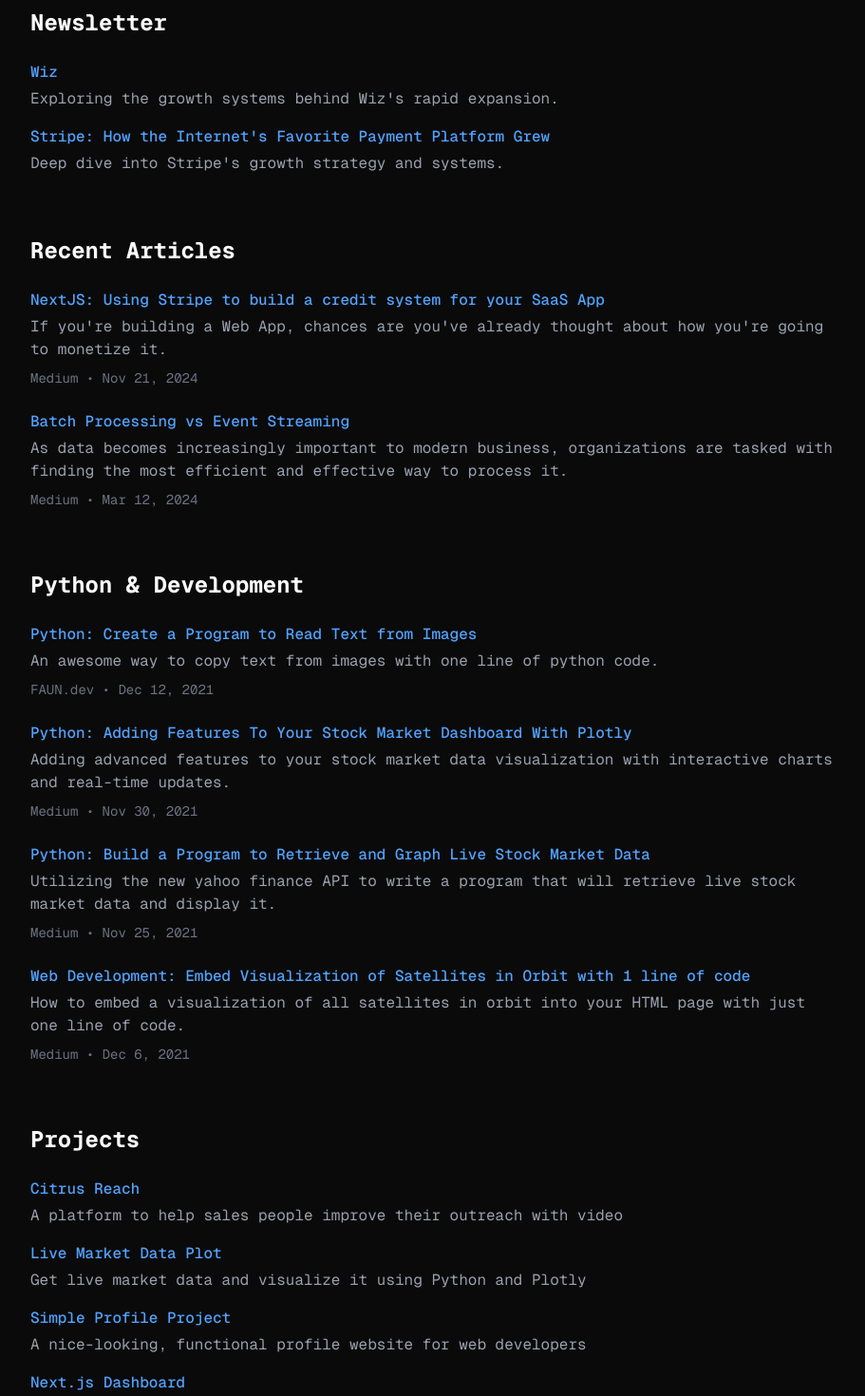
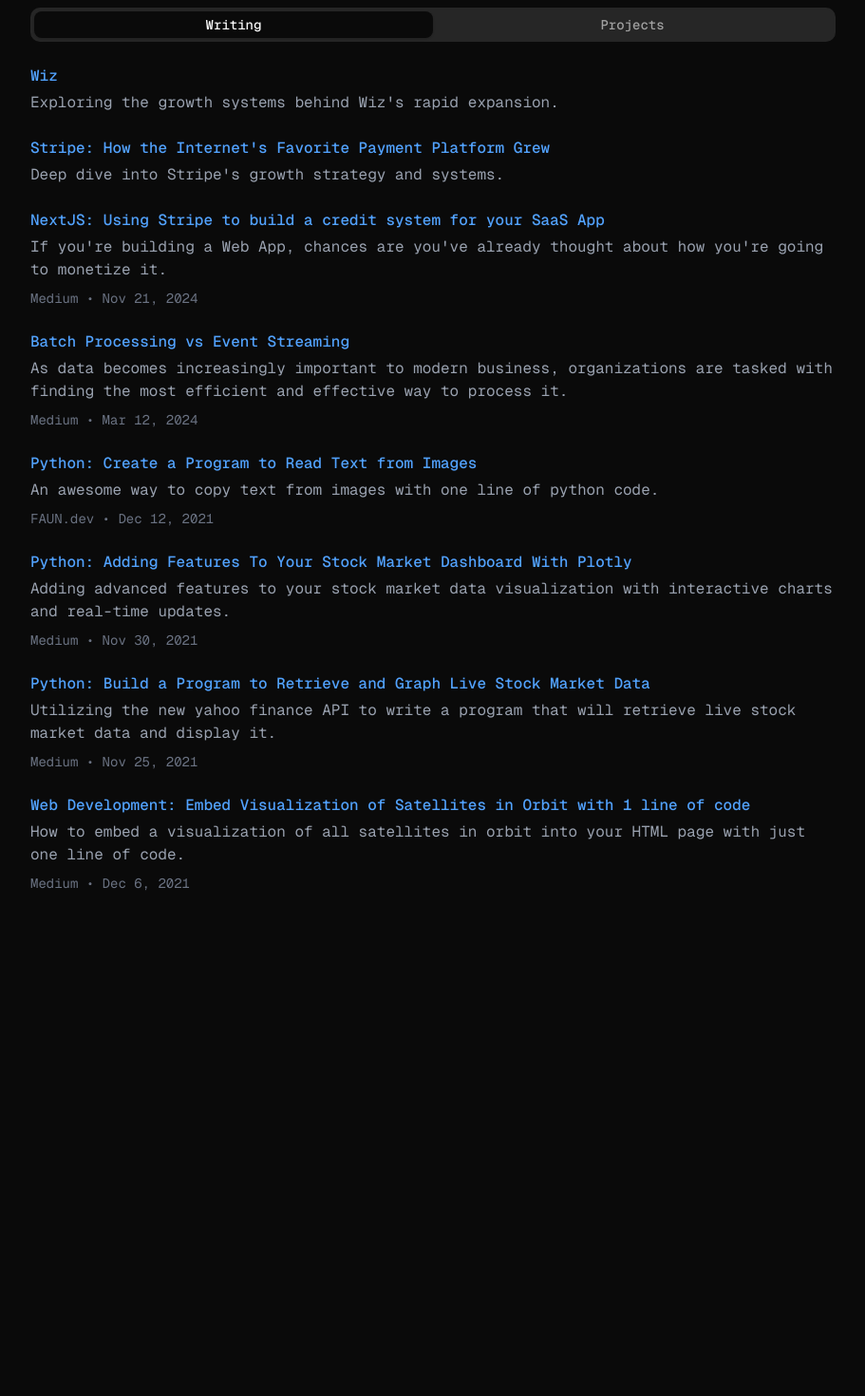
Before and after one commit to jordanskizash/profiile-site, a Next.js app: page / in a window 1280 px wide. Shown: the part 400-1870 px from the top of the page at 95% size, without its empty margins (184-1095 px from the left). After the commit the page ends 1404 px from the top, so only its background shows below. Built offline with nearby package versions, Linux system fonts and the light colour scheme.

Commit message:
Improved layout to include tabs for writing and projects

```diff
--- a/app/page.tsx
+++ b/app/page.tsx
@@ -1,4 +1,5 @@
 import { ThemeToggle } from "@/components/theme-toggle"
+import { Tabs, TabsList, TabsTrigger, TabsContent } from "@/components/ui/tabs"
 
 export default function Home() {
   return (
@@ -47,10 +48,16 @@
         </div>
       </div>
 
-      {/* Newsletter */}
-      <section className="mb-16">
-        <h2 className="text-2xl font-bold mb-6">Newsletter</h2>
-        <div className="space-y-4">
+      {/* Tabs */}
+      <Tabs defaultValue="writing" className="w-full">
+        <TabsList className="grid w-full grid-cols-2">
+          <TabsTrigger value="writing">Writing</TabsTrigger>
+          <TabsTrigger value="projects">Projects</TabsTrigger>
+        </TabsList>
+
+        <TabsContent value="writing" className="mt-6">
+          <div className="space-y-6">
+            {/* Newsletter Articles */}
             <div>
               <a
                 href="https://jordansteinberg.substack.com/p/wiz"
@@ -60,7 +67,7 @@
               >
                 Wiz
               </a>
-            <p className="text-gray-600 dark:text-gray-400 mt-1">Exploring the growth systems behind Wiz's rapid expansion.</p>
+              <p className="text-gray-600 dark:text-gray-400 mt-1">Exploring the growth systems behind Wiz&apos;s rapid expansion.</p>
             </div>
 
             <div>
@@ -70,17 +77,12 @@
                 rel="noopener noreferrer"
                 className="text-blue-400 hover:text-blue-300 transition-colors font-medium"
               >
-              Stripe: How the Internet's Favorite Payment Platform Grew
+                Stripe: How the Internet&apos;s Favorite Payment Platform Grew
               </a>
-            <p className="text-gray-600 dark:text-gray-400 mt-1">Deep dive into Stripe's growth strategy and systems.</p>
+              <p className="text-gray-600 dark:text-gray-400 mt-1">Deep dive into Stripe&apos;s growth strategy and systems.</p>
             </div>
-        </div>
-      </section>
 
             {/* Recent Articles */}
-      <section className="mb-16">
-        <h2 className="text-2xl font-bold mb-6">Recent Articles</h2>
-        <div className="space-y-6">
             <article>
               <a
                 href="https://medium.com/@jsteinb/nextjs-using-stripe-to-build-a-credit-system-for-your-saas-app-3562e1608c25"
@@ -91,7 +93,7 @@
                 NextJS: Using Stripe to build a credit system for your SaaS App
               </a>
               <p className="text-gray-600 dark:text-gray-400 mt-1">
-              If you're building a Web App, chances are you've already thought about how you're going to monetize it.
+                If you&apos;re building a Web App, chances are you&apos;ve already thought about how you&apos;re going to monetize it.
               </p>
               <p className="text-gray-500 dark:text-gray-500 text-sm mt-2">Medium • Nov 21, 2024</p>
             </article>
@@ -111,13 +113,8 @@
               </p>
               <p className="text-gray-500 dark:text-gray-500 text-sm mt-2">Medium • Mar 12, 2024</p>
             </article>
-        </div>
-      </section>
 
             {/* Python & Development Articles */}
-      <section className="mb-16">
-        <h2 className="text-2xl font-bold mb-6">Python & Development</h2>
-        <div className="space-y-6">
             <article>
               <a
                 href="https://medium.com/faun/python-create-a-program-to-read-text-from-images-350725054b2a"
@@ -178,61 +175,88 @@
               <p className="text-gray-500 dark:text-gray-500 text-sm mt-2">Medium • Dec 6, 2021</p>
             </article>
           </div>
-      </section>
+        </TabsContent>
 
-      {/* Projects */}
-      <section>
-        <h2 className="text-2xl font-bold mb-6">Projects</h2>
-        <div className="space-y-4">
+        <TabsContent value="projects" className="mt-6">
+          <div className="space-y-8">
+            <div className="grid grid-cols-1 lg:grid-cols-2 gap-8 items-start">
               <div>
                 <a
                   href="https://citrusreach.com"
                   target="_blank"
                   rel="noopener noreferrer"
-              className="text-blue-400 hover:text-blue-300 transition-colors font-medium"
+                  className="text-blue-400 hover:text-blue-300 transition-colors font-medium text-lg"
                 >
                   Citrus Reach
                 </a>
-            <p className="text-gray-600 dark:text-gray-400 mt-1">A platform to help sales people improve their outreach with video</p>
+                <p className="text-gray-600 dark:text-gray-400 mt-2 leading-relaxed">
+                  A platform to help sales people improve their outreach with video
+                </p>
+              </div>
+              <div className="bg-gray-100 dark:bg-gray-800 rounded-lg h-32 flex items-center justify-center border border-gray-200 dark:border-gray-700">
+                <span className="text-gray-500 dark:text-gray-400 text-sm">Preview Coming Soon</span>
+              </div>
             </div>
 
+            <div className="grid grid-cols-1 lg:grid-cols-2 gap-8 items-start">
               <div>
                 <a
                   href="https://github.com/jordanskizash/Live-Market-Data-PLot-"
                   target="_blank"
                   rel="noopener noreferrer"
-              className="text-blue-400 hover:text-blue-300 transition-colors font-medium"
+                  className="text-blue-400 hover:text-blue-300 transition-colors font-medium text-lg"
                 >
                   Live Market Data Plot
                 </a>
-            <p className="text-gray-600 dark:text-gray-400 mt-1">Get live market data and visualize it using Python and Plotly</p>
+                <p className="text-gray-600 dark:text-gray-400 mt-2 leading-relaxed">
+                  Get live market data and visualize it using Python and Plotly
+                </p>
+              </div>
+              <div className="bg-gray-100 dark:bg-gray-800 rounded-lg h-32 flex items-center justify-center border border-gray-200 dark:border-gray-700">
+                <span className="text-gray-500 dark:text-gray-400 text-sm">Preview Coming Soon</span>
+              </div>
             </div>
 
+            <div className="grid grid-cols-1 lg:grid-cols-2 gap-8 items-start">
               <div>
                 <a
                   href="https://github.com/jordanskizash/Simple-Profile-Project-"
                   target="_blank"
                   rel="noopener noreferrer"
-              className="text-blue-400 hover:text-blue-300 transition-colors font-medium"
+                  className="text-blue-400 hover:text-blue-300 transition-colors font-medium text-lg"
                 >
                   Simple Profile Project
                 </a>
-            <p className="text-gray-600 dark:text-gray-400 mt-1">A nice-looking, functional profile website for web developers</p>
+                <p className="text-gray-600 dark:text-gray-400 mt-2 leading-relaxed">
+                  A nice-looking, functional profile website for web developers
+                </p>
+              </div>
+              <div className="bg-gray-100 dark:bg-gray-800 rounded-lg h-32 flex items-center justify-center border border-gray-200 dark:border-gray-700">
+                <span className="text-gray-500 dark:text-gray-400 text-sm">Preview Coming Soon</span>
+              </div>
             </div>
 
+            <div className="grid grid-cols-1 lg:grid-cols-2 gap-8 items-start">
               <div>
                 <a
                   href="https://github.com/jordanskizash/nextdashboard"
                   target="_blank"
                   rel="noopener noreferrer"
-              className="text-blue-400 hover:text-blue-300 transition-colors font-medium"
+                  className="text-blue-400 hover:text-blue-300 transition-colors font-medium text-lg"
                 >
                   Next.js Dashboard
                 </a>
-            <p className="text-gray-600 dark:text-gray-400 mt-1">Dashboard from the Next.js learning course from Vercel</p>
+                <p className="text-gray-600 dark:text-gray-400 mt-2 leading-relaxed">
+                  Dashboard from the Next.js learning course from Vercel
+                </p>
+              </div>
+              <div className="bg-gray-100 dark:bg-gray-800 rounded-lg h-32 flex items-center justify-center border border-gray-200 dark:border-gray-700">
+                <span className="text-gray-500 dark:text-gray-400 text-sm">Preview Coming Soon</span>
               </div>
             </div>
-      </section>
+          </div>
+        </TabsContent>
+      </Tabs>
     </div>
   )
 }
--- /dev/null
+++ b/components/ui/tabs.tsx
@@ -0,0 +1,55 @@
+"use client"
+
+import * as React from "react"
+import * as TabsPrimitive from "@radix-ui/react-tabs"
+
+import { cn } from "@/lib/utils"
+
+const Tabs = TabsPrimitive.Root
+
+const TabsList = React.forwardRef<
+  React.ElementRef<typeof TabsPrimitive.List>,
+  React.ComponentPropsWithoutRef<typeof TabsPrimitive.List>
+>(({ className, ...props }, ref) => (
+  <TabsPrimitive.List
+    ref={ref}
+    className={cn(
+      "inline-flex h-9 items-center justify-center rounded-lg bg-muted p-1 text-muted-foreground",
+      className
+    )}
+    {...props}
+  />
+))
+TabsList.displayName = TabsPrimitive.List.displayName
+
+const TabsTrigger = React.forwardRef<
+  React.ElementRef<typeof TabsPrimitive.Trigger>,
+  React.ComponentPropsWithoutRef<typeof TabsPrimitive.Trigger>
+>(({ className, ...props }, ref) => (
+  <TabsPrimitive.Trigger
+    ref={ref}
+    className={cn(
+      "inline-flex items-center justify-center whitespace-nowrap rounded-md px-3 py-1 text-sm font-medium ring-offset-background transition-all focus-visible:outline-none focus-visible:ring-2 focus-visible:ring-ring focus-visible:ring-offset-2 disabled:pointer-events-none disabled:opacity-50 data-[state=active]:bg-background data-[state=active]:text-foreground data-[state=active]:shadow",
+      className
+    )}
+    {...props}
+  />
+))
+TabsTrigger.displayName = TabsPrimitive.Trigger.displayName
+
+const TabsContent = React.forwardRef<
+  React.ElementRef<typeof TabsPrimitive.Content>,
+  React.ComponentPropsWithoutRef<typeof TabsPrimitive.Content>
+>(({ className, ...props }, ref) => (
+  <TabsPrimitive.Content
+    ref={ref}
+    className={cn(
+      "mt-2 ring-offset-background focus-visible:outline-none focus-visible:ring-2 focus-visible:ring-ring focus-visible:ring-offset-2",
+      className
+    )}
+    {...props}
+  />
+))
+TabsContent.displayName = TabsPrimitive.Content.displayName
+
+export { Tabs, TabsList, TabsTrigger, TabsContent }
--- /dev/null
+++ b/eslint.config.js
@@ -0,0 +1,12 @@
+const { FlatCompat } = require("@eslint/eslintrc");
+const path = require("path");
+
+const compat = new FlatCompat({
+  baseDirectory: __dirname,
+});
+
+const eslintConfig = [
+  ...compat.extends("next/core-web-vitals"),
+];
+
+module.exports = eslintConfig;
--- a/package.json
+++ b/package.json
@@ -10,6 +10,7 @@
   },
   "dependencies": {
     "@radix-ui/react-slot": "^1.2.3",
+    "@radix-ui/react-tabs": "^1.1.13",
     "class-variance-authority": "^0.7.1",
     "clsx": "^2.1.1",
     "lucide-react": "^0.539.0",
@@ -19,10 +20,13 @@
     "tailwind-merge": "^3.3.1"
   },
   "devDependencies": {
+    "@eslint/eslintrc": "^3.3.1",
     "@tailwindcss/postcss": "^4",
     "@types/node": "^20",
     "@types/react": "^19",
     "@types/react-dom": "^19",
+    "eslint": "^9.37.0",
+    "eslint-config-next": "^15.5.4",
     "tailwindcss": "^4",
     "tw-animate-css": "^1.3.7",
     "typescript": "^5"
```
Also changed, not shown: 2 other files (tests, documents, lock files or other folders). Lines whose indentation alone changed are shown as unchanged.
